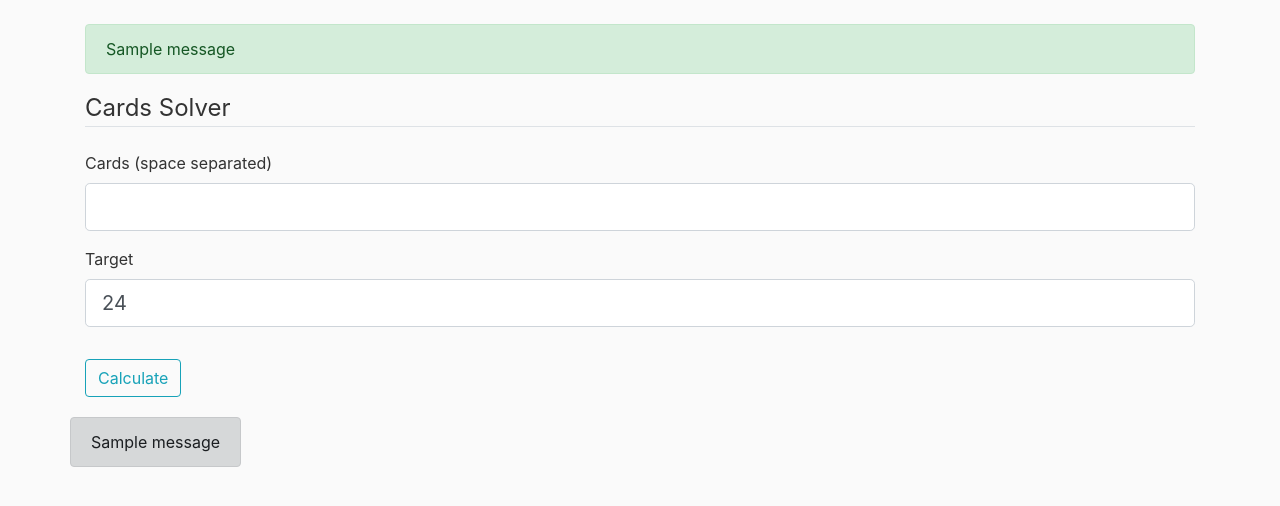
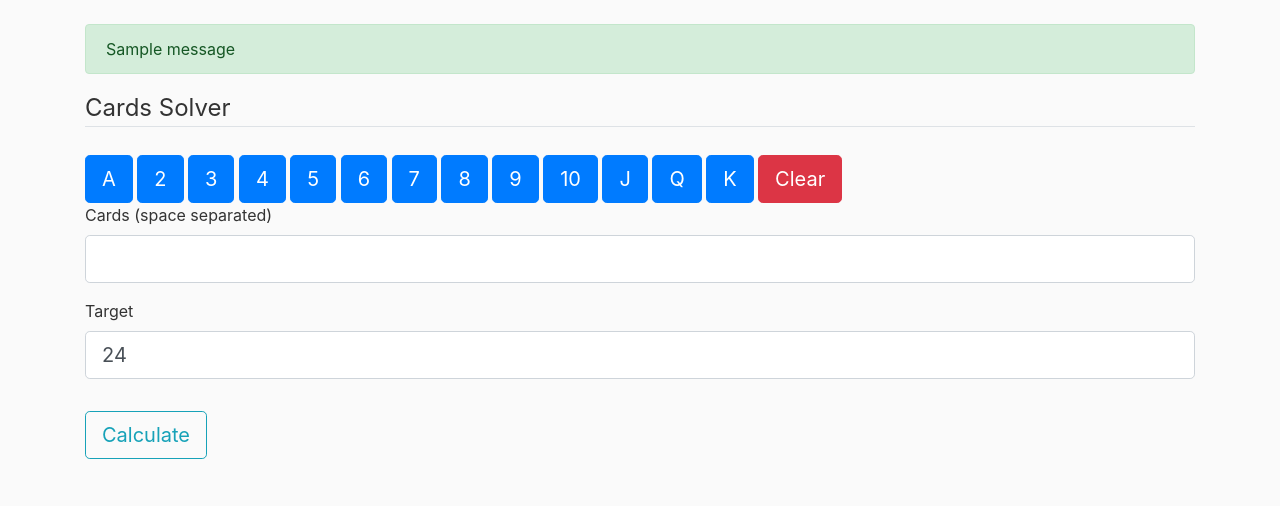
Before and after one commit to hmattinson/Website, a Flask app: page /card_solver in a window 1280 px wide. Shown: the part 56-562 px from the top of the page. Run offline with Flask 2, Linux system fonts and the light colour scheme; tables that the repository leaves empty hold one stand-in row (values such as "Sample post"); one stand-in notice (Sample message) is shown; some libraries are stand-ins or nearby versions.

Commit message:
Buttons for card solver

```diff
--- a/website/card_solver/routes.py
+++ b/website/card_solver/routes.py
@@ -8,7 +8,7 @@ card_solver_blueprint = Blueprint('card_solver', __name__)
 def card_solver():
     form = CardsForm()
     if form.validate_on_submit():
-        cards = form.cards.data.split(' ')
+        cards = form.cards.data.strip().split(' ')
         target = form.target.data
         answer = solve(cards, target)
         if answer[0] == 'N':
--- a/website/templates/card_solver.html
+++ b/website/templates/card_solver.html
@@ -1,14 +1,20 @@
 {% extends "layout.html" %}
 
 {% block content %}
+
     <!-- Form -->
         <form action="" method="POST" enctype="multipart/form-data">
           {{ form.hidden_tag() }} <!-- CRF token -->
           <fieldset class='form-group'>
             <legend class="border-bottom mb-4">Cards Solver</legend>
+
+            {% for card in ['A','2','3','4','5','6','7','8','9','10','J','Q','K'] %}
+              <button type="button" class="btn btn-primary btn-lg mt-1" onclick="addCard('{{card}}')">{{card}}</button>
+            {% endfor %}
+            <button type="button" class="btn btn-danger btn-lg mt-1" onclick="clearCards()">Clear</button>
+
             <div class="form-group">
               {{ form.cards.label(class="form-control-label") }}
-
               {% if form.cards.errors %}
                 {{ form.cards(class="form-control form-control-lg is-invalid") }}
                 <div class="invalid-feed">
@@ -17,7 +23,7 @@
                   {% endfor %}
                 </div>
               {% else %}
-                {{ form.cards(class="form-control form-control-lg") }}
+                {{ form.cards(class="form-control form-control-lg", id="cards") }}
               {% endif %}
             </div>
 
@@ -38,7 +44,7 @@
 
           </fieldset>
           <div class="formgroup">
-            {{ form.submit(class="btn btn-outline-info") }}
+            {{ form.submit(class="btn btn-outline-info btn-lg") }}
           </div>
         </form>
 
@@ -47,4 +53,21 @@
         {% endif %}
 
   </div>
+  <script type="text/javascript">
+  function addCard(card) {
+      var text = document.getElementById('cards');
+      if (text.value.length == 0) {
+        text.value += card;
+      }
+      else {
+        text.value += (' '+card);
+      }
+  }
+
+  function clearCards() {
+      var text = document.getElementById('cards');
+      text.value="";
+  }
+  </script>
+
 {% endblock content %}
--- a/website/templates/layout.html
+++ b/website/templates/layout.html
@@ -65,16 +65,6 @@
 
           {% block content %}
           {% endblock %}
-
-          {% with messages = get_flashed_messages(category_filter=['dark']) %}
-            {% if messages %}
-              {% for message in messages %}
-                <div class="alert alert-dark" style="margin-top: 20px">
-                  {{ message }}
-                </div>
-              {% endfor %}
-            {% endif %}
-          {% endwith %}
         </div>
       </div>
     </main>
```
